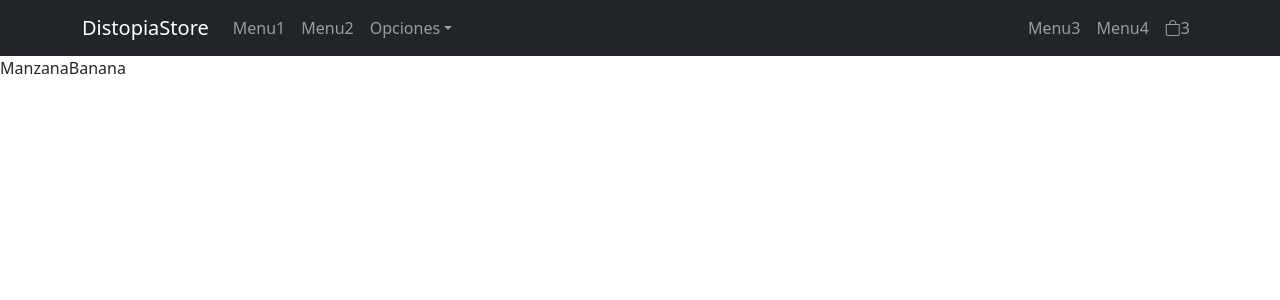
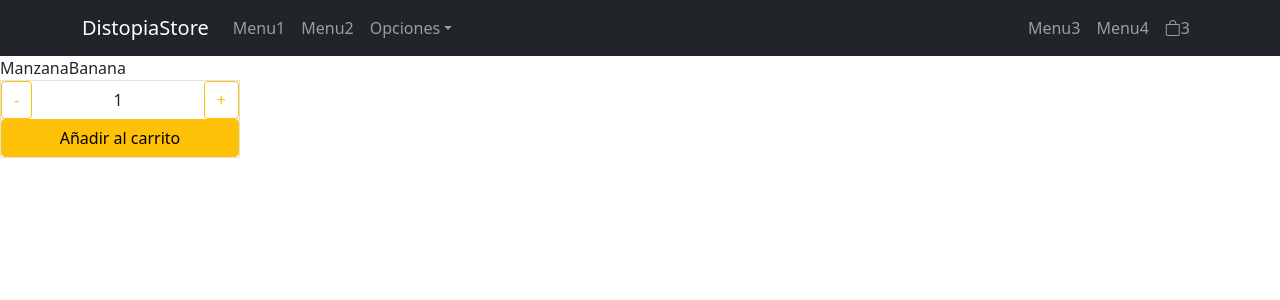
Before and after one commit to NeXuZZ-SCM/DistopiaStore-Sguazzin, a React (Create React App) app: page / in a window 1280 px wide. Shown: the top 300 px of the page. Built offline with nearby package versions, Linux system fonts and the light colour scheme.

Commit message:
Componentes II

```diff
--- a/package.json
+++ b/package.json
@@ -12,6 +12,7 @@
     "react-bootstrap": "^2.3.1",
     "react-dom": "^18.0.0",
     "react-scripts": "5.0.1",
+    "react-toastify": "^9.0.0",
     "web-vitals": "^2.1.4"
   },
   "scripts": {
--- a/src/App.js
+++ b/src/App.js
@@ -1,5 +1,9 @@
 import ItemListContainer from "./components/ItemListContainer/ItemListContainer";
 import NavBar from "./components/NavBar/NavBar";
+
+import { ToastContainer } from 'react-toastify';
+import 'react-toastify/dist/ReactToastify.css';
+
 
 function App() {
   return (
@@ -7,6 +11,9 @@ function App() {
 
       <NavBar />
       <ItemListContainer greeting={["Manzana", "Banana"]}/>
+
+
+      <ToastContainer />
     </div>
   );
 }
--- /dev/null
+++ b/src/components/ItemCount/ItemCount.jsx
@@ -0,0 +1,67 @@
+import React from 'react';
+import Button from 'react-bootstrap/Button'
+
+
+export default function ItemCount ({stock, initial, onAdd}){
+    const [count, setCount] = React.useState(initial);
+
+    //#region Componentes de Presentacion
+    const StockButton = ({handleOnClick, text}) => {
+        return (
+            <Button variant="outline-warning" onClick={handleOnClick}>
+                {text}
+            </Button>
+        )
+    }
+    const AddButton = () =>{
+        return (
+            <Button variant="warning" style={AddtoCart} onClick={ () => onAdd("Agregamos", {count})}>
+            Añadir al carrito
+            </Button>
+        )
+    }
+    //#endregion Componentes de Presentacion
+
+    //#region Style Buttons
+    const Container = {
+        width: '15rem',
+        border: '1px solid #E2E2E2'
+    };
+    const AddCountReduce = {
+        width: '100%',
+        display: 'flex',
+        justifyContent: 'space-between',
+        alignItems: 'center',
+      };
+
+    const AddtoCart = {
+        width: '100%',
+    };
+    //#endregion
+
+    //#region Functions Add Decreace
+    const onAonAddBtn = () =>{
+        if(count < stock){
+            setCount(count + 1);
+         }
+    }
+    const onDecreaceBtn = () =>{
+        if(count > 1){
+            setCount(count - 1);
+        }
+    }
+//#endregion
+
+    return (
+        <>
+        <div style={Container}>
+            <div style={AddCountReduce}>
+                <StockButton text="-" handleOnClick={onDecreaceBtn}/>
+                {count}
+                <StockButton text="+" handleOnClick={onAonAddBtn}/>
+            </div>
+            <AddButton />
+        </div>
+        </>
+    )
+}
--- a/src/components/ItemListContainer/ItemListContainer.jsx
+++ b/src/components/ItemListContainer/ItemListContainer.jsx
@@ -1,7 +1,27 @@
-
+import ItemCount from "../ItemCount/ItemCount";
+import { toast } from "react-toastify";
 
 export default function ItemListContainer ({greeting}){
+
+    //#region Alert TOAST
+    const onAddCart = (messege, {count}) => {
+        toast(` ${messege} ${count} al carrito`, {
+            position: "top-center",
+            autoClose: 2000,
+            hideProgressBar: false,
+            closeOnClick: true,
+            pauseOnHover: true,
+            draggable: true,
+            progress: undefined,
+            });
+    }
+    //#endregion
+
     return (
-        greeting
+        <>
+            {greeting}
+            <br/>
+            <ItemCount stock={5} initial={1} onAdd={onAddCart}/>
+        </>
     )
 }
```
Also changed, not shown: 1 other file (tests, documents, lock files or other folders).
